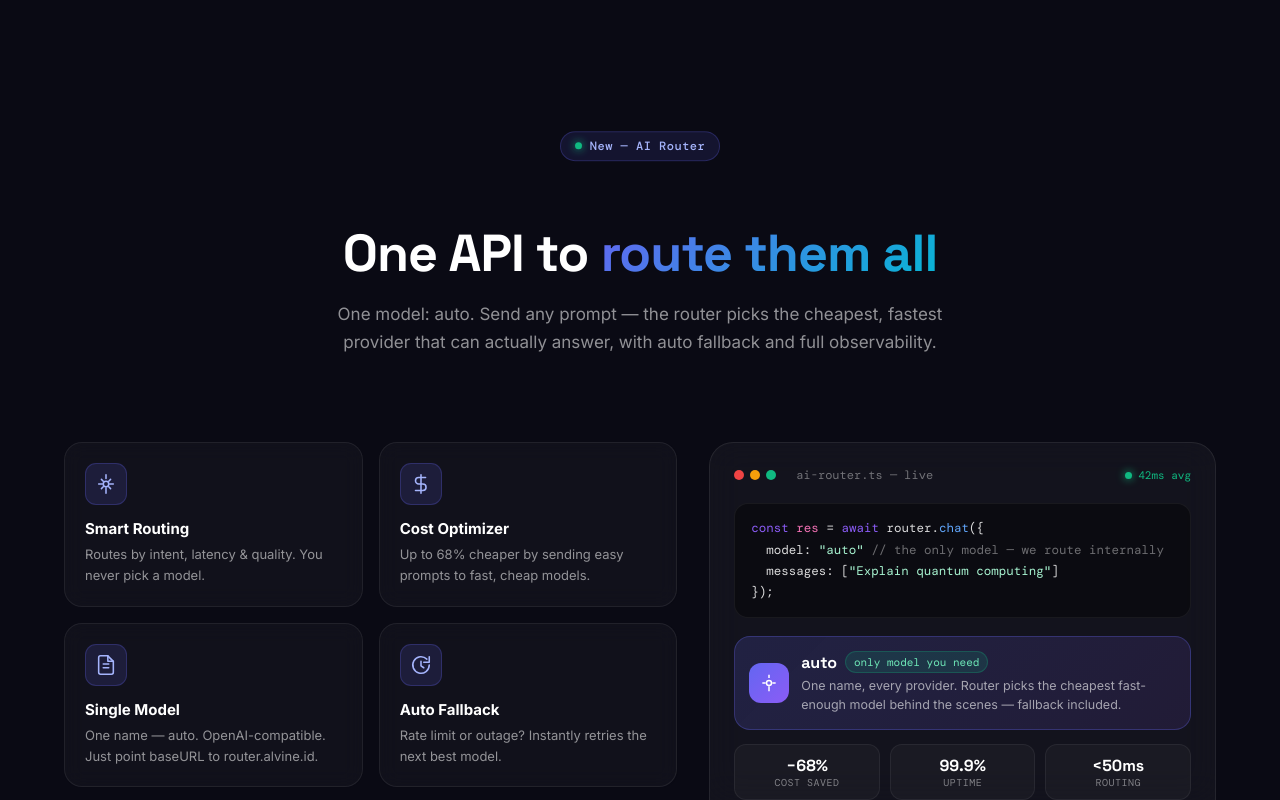
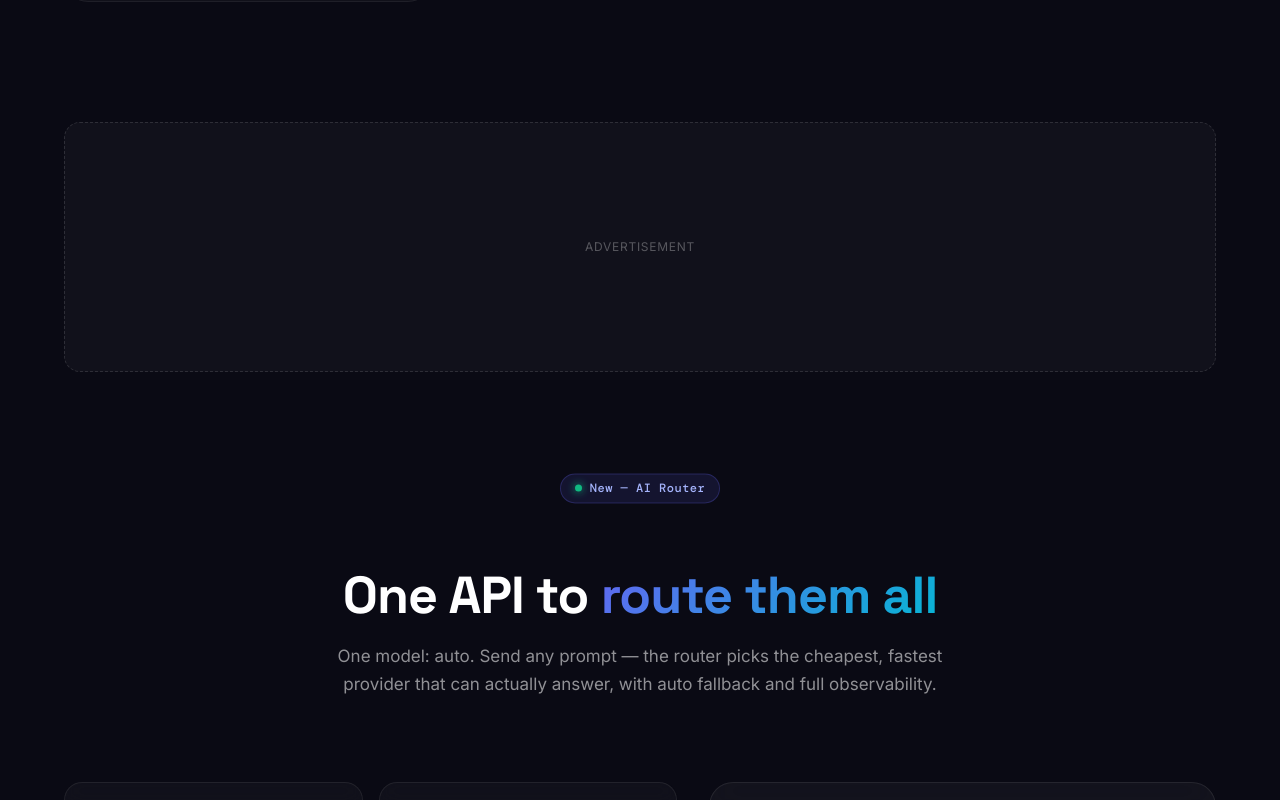
Before and after one commit to alvine998/alvine_it_solutions, a React (Vite) app: page / in a window 1280 px wide. Shown: the part 2000-2800 px from the top of the page. Built offline with nearby package versions, Linux system fonts and the light colour scheme; no server answers.

Commit message:
feat: update site URLs and add advertisement slots with styling

```diff
--- a/index.html
+++ b/index.html
@@ -14,8 +14,8 @@
     <meta property="og:site_name" content="Alvine IT Solution" />
     <meta property="og:title" content="Alvine IT Solution — Software House & Digital Agency" />
     <meta property="og:description" content="We build desktop apps, websites, RESTful APIs, and mobile apps. Software house in Indonesia delivering custom digital solutions for businesses." />
-    <meta property="og:url" content="https://alvine.id/" />
-    <meta property="og:image" content="https://alvine.id/og/og-home.png" />
+    <meta property="og:url" content="https://alvineitsolutions.com/" />
+    <meta property="og:image" content="https://alvineitsolutions.com/og/og-home.png" />
     <meta property="og:image:width" content="1200" />
     <meta property="og:image:height" content="630" />
     <meta property="og:locale" content="en" />
@@ -24,14 +24,14 @@
     <meta name="twitter:card" content="summary_large_image" />
     <meta name="twitter:title" content="Alvine IT Solution — Software House & Digital Agency" />
     <meta name="twitter:description" content="We build desktop apps, websites, RESTful APIs, and mobile apps. Software house in Indonesia delivering custom digital solutions for businesses." />
-    <meta name="twitter:image" content="https://alvine.id/og/og-home.png" />
+    <meta name="twitter:image" content="https://alvineitsolutions.com/og/og-home.png" />
 
     <!-- Canonical & locale alternates -->
-    <link rel="canonical" href="https://alvine.id/" />
-    <link rel="alternate" hreflang="en" href="https://alvine.id/" />
-    <link rel="alternate" hreflang="id" href="https://alvine.id/" />
-    <link rel="alternate" hreflang="zh" href="https://alvine.id/" />
-    <link rel="alternate" hreflang="x-default" href="https://alvine.id/" />
+    <link rel="canonical" href="https://alvineitsolutions.com/" />
+    <link rel="alternate" hreflang="en" href="https://alvineitsolutions.com/" />
+    <link rel="alternate" hreflang="id" href="https://alvineitsolutions.com/" />
+    <link rel="alternate" hreflang="zh" href="https://alvineitsolutions.com/" />
+    <link rel="alternate" hreflang="x-default" href="https://alvineitsolutions.com/" />
 
     <!-- Performance -->
     <link rel="preconnect" href="https://fonts.googleapis.com" />
--- a/src/App.tsx
+++ b/src/App.tsx
@@ -14,6 +14,7 @@ import Contact from "./components/Contact";
 import Footer from "./components/Footer";
 import Scene3D from "./components/Scene3D";
 import Seo from "./components/Seo";
+import AdSlot from "./components/AdSlot";
 import { usePageMeta } from "./hooks/usePageMeta";
 
 function ScrollMeter() {
@@ -70,13 +71,23 @@ export default function App() {
         <Navbar />
         <main id="main-content" style={{ position: "relative", zIndex: 10 }}>
           <Hero />
+          {/* ponytail: top banner — swap placeholder with AdSense/any embed later */}
+          <div style={{ maxWidth: 1200, margin: "0 auto", padding: "0 24px" }}>
+            <AdSlot id="ad-top" variant="banner" />
+          </div>
           <Services />
+          <div style={{ maxWidth: 1200, margin: "0 auto", padding: "0 24px" }}>
+            <AdSlot id="ad-mid" variant="infeed" />
+          </div>
           <AiRouter />
           <Pricing />
           <Portfolio />
           <About />
           <OurTeam />
           <Contact />
+          <div style={{ maxWidth: 1200, margin: "0 auto", padding: "0 24px 32px" }}>
+            <AdSlot id="ad-bottom" variant="banner" />
+          </div>
         </main>
         <Footer />
         <WhatsAppButton />
--- /dev/null
+++ b/src/components/AdSlot.tsx
@@ -0,0 +1,17 @@
+type Props = {
+  id?: string;
+  variant?: "banner" | "infeed" | "square";
+  label?: string;
+  children?: React.ReactNode;
+  style?: React.CSSProperties;
+};
+
+// ponytail: single slot covers all networks (AdSense/Meta/any embed).
+// Upgrade when needed: intersection lazy-load, refresh, freq-cap.
+export default function AdSlot({ id, variant = "infeed", label = "Advertisement", children, style }: Props) {
+  return (
+    <aside aria-label={label} id={id} className={`ad-slot ad-slot--${variant}`} style={style}>
+      {children ?? <span className="ad-slot__placeholder">{label}</span>}
+    </aside>
+  );
+}
--- a/src/components/Seo.tsx
+++ b/src/components/Seo.tsx
@@ -1,6 +1,6 @@
 import { useEffect } from "react";
 
-const SITE_URL = "https://alvine.id";
+const SITE_URL = "https://alvineitsolutions.com";
 
 function JsonLd({ data }: { data: object }) {
   useEffect(() => {
--- a/src/hooks/usePageMeta.ts
+++ b/src/hooks/usePageMeta.ts
@@ -1,7 +1,7 @@
 import { useEffect } from "react";
 import { useTranslation } from "react-i18next";
 
-const SITE_URL = "https://alvine.id";
+const SITE_URL = "https://alvineitsolutions.com";
 
 function upsertMeta(attr: "name" | "property", key: string, content: string) {
   let el = document.head.querySelector<HTMLMetaElement>(`meta[${attr}="${key}"]`);
--- a/src/i18n/locales/en.json
+++ b/src/i18n/locales/en.json
@@ -319,7 +319,7 @@
       },
       "unifiedApi": {
         "title": "Single Model",
-        "desc": "One name — auto. OpenAI-compatible. Just point baseURL to router.alvine.id."
+        "desc": "One name — auto. OpenAI-compatible."
       },
       "fallback": {
         "title": "Auto Fallback",
@@ -336,7 +336,7 @@
     },
     "tryDemo": "Try live demo",
     "viewPricing": "View pricing",
-    "compatible": "OpenAI-compatible · Drop-in with 1 line change: baseURL → router.alvine.id"
+    "compatible": "OpenAI-compatible · Drop-in with 1 line change: baseURL → router.alvineitsolutions.com"
   },
   "pricing": {
     "eyebrow": "Pricing",
--- a/src/i18n/locales/id.json
+++ b/src/i18n/locales/id.json
@@ -317,7 +317,7 @@
       },
       "unifiedApi": {
         "title": "Satu Model",
-        "desc": "Satu nama — auto. Kompatibel OpenAI. Cukup arahkan baseURL ke router.alvine.id."
+        "desc": "Satu nama — auto. Kompatibel OpenAI."
       },
       "fallback": {
         "title": "Fallback Otomatis",
@@ -334,7 +334,7 @@
     },
     "tryDemo": "Coba demo",
     "viewPricing": "Lihat harga",
-    "compatible": "Kompatibel OpenAI · Ganti 1 baris: baseURL → router.alvine.id"
+    "compatible": "Kompatibel OpenAI · Ganti 1 baris: baseURL → router.alvineitsolutions.com"
   },
   "pricing": {
     "eyebrow": "Harga",
--- a/src/i18n/locales/zh.json
+++ b/src/i18n/locales/zh.json
@@ -317,7 +317,7 @@
       },
       "unifiedApi": {
         "title": "单一模型",
-        "desc": "只需记住 auto。兼容 OpenAI，将 baseURL 指向 router.alvine.id 即可。"
+        "desc": "只需记住 auto。兼容 OpenAI."
       },
       "fallback": {
         "title": "自动降级",
@@ -334,7 +334,7 @@
     },
     "tryDemo": "体验演示",
     "viewPricing": "查看价格",
-    "compatible": "兼容 OpenAI · 一行改动: baseURL → router.alvine.id"
+    "compatible": "兼容 OpenAI · 一行改动: baseURL → router.alvineitsolutions.com"
   },
   "pricing": {
     "eyebrow": "价格",
--- a/src/index.css
+++ b/src/index.css
@@ -137,6 +137,28 @@ button {
   }
 }
 
+.ad-slot {
+  display: grid;
+  place-items: center;
+  min-height: 90px;
+  border-radius: 16px;
+  border: 1px dashed rgba(255, 255, 255, 0.12);
+  background: rgba(255, 255, 255, 0.03);
+  color: rgba(255, 255, 255, 0.45);
+  font-size: 12px;
+  letter-spacing: 0.06em;
+  text-transform: uppercase;
+  padding: 16px;
+  overflow: hidden;
+}
+.ad-slot--banner { min-height: 90px; }
+.ad-slot--infeed { min-height: 250px; }
+.ad-slot--square { min-height: 250px; max-width: 336px; margin-inline: auto; }
+.ad-slot__placeholder { opacity: .65; }
+@media (max-width: 640px) {
+  .ad-slot--infeed { min-height: 180px; }
+}
+
 html.lenis,
 html.lenis body {
   height: auto;
```
Also changed, not shown: public/og/og-home.svg, public/robots.txt, 1 other file (tests, documents, lock files or other folders).
